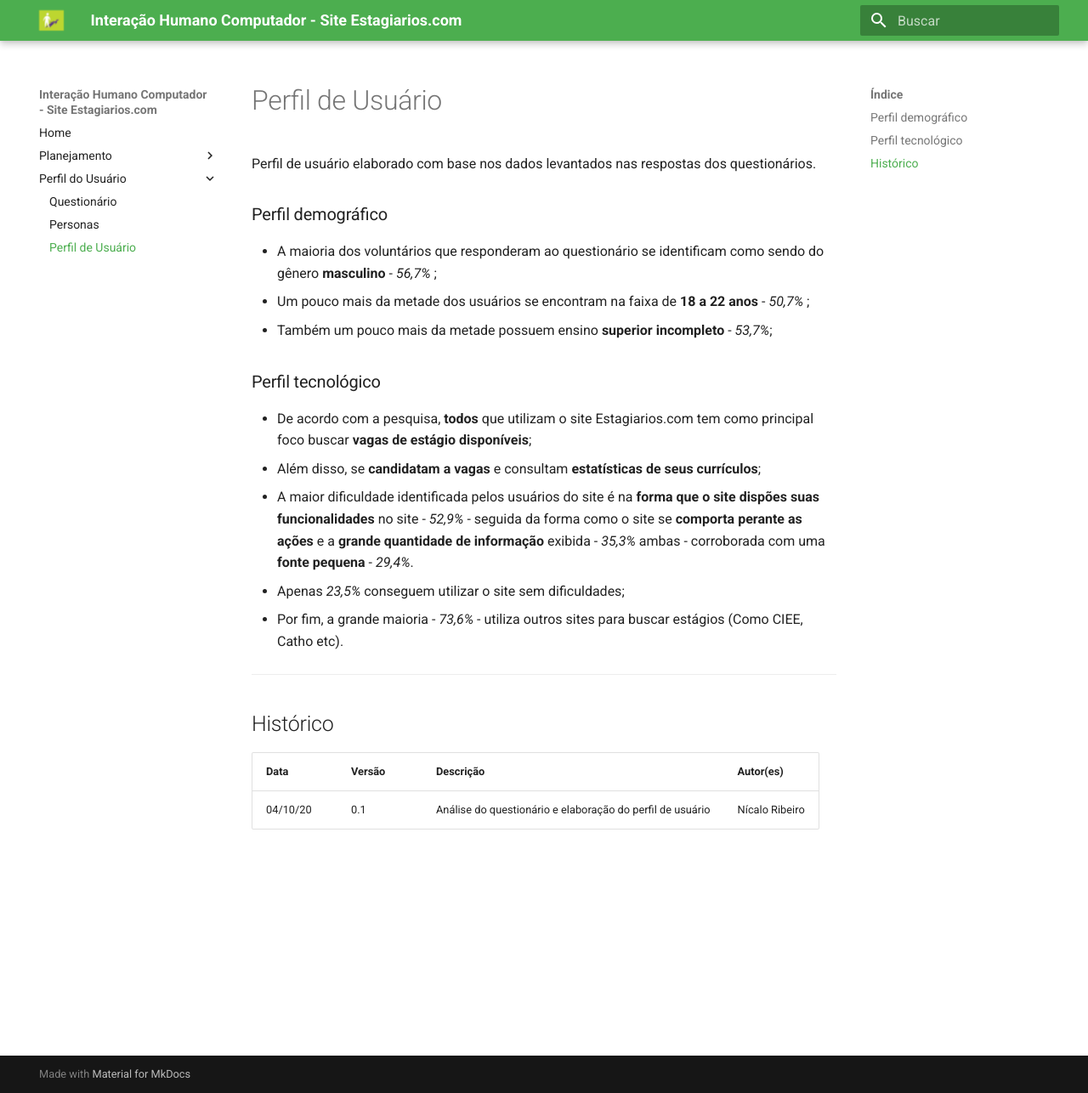
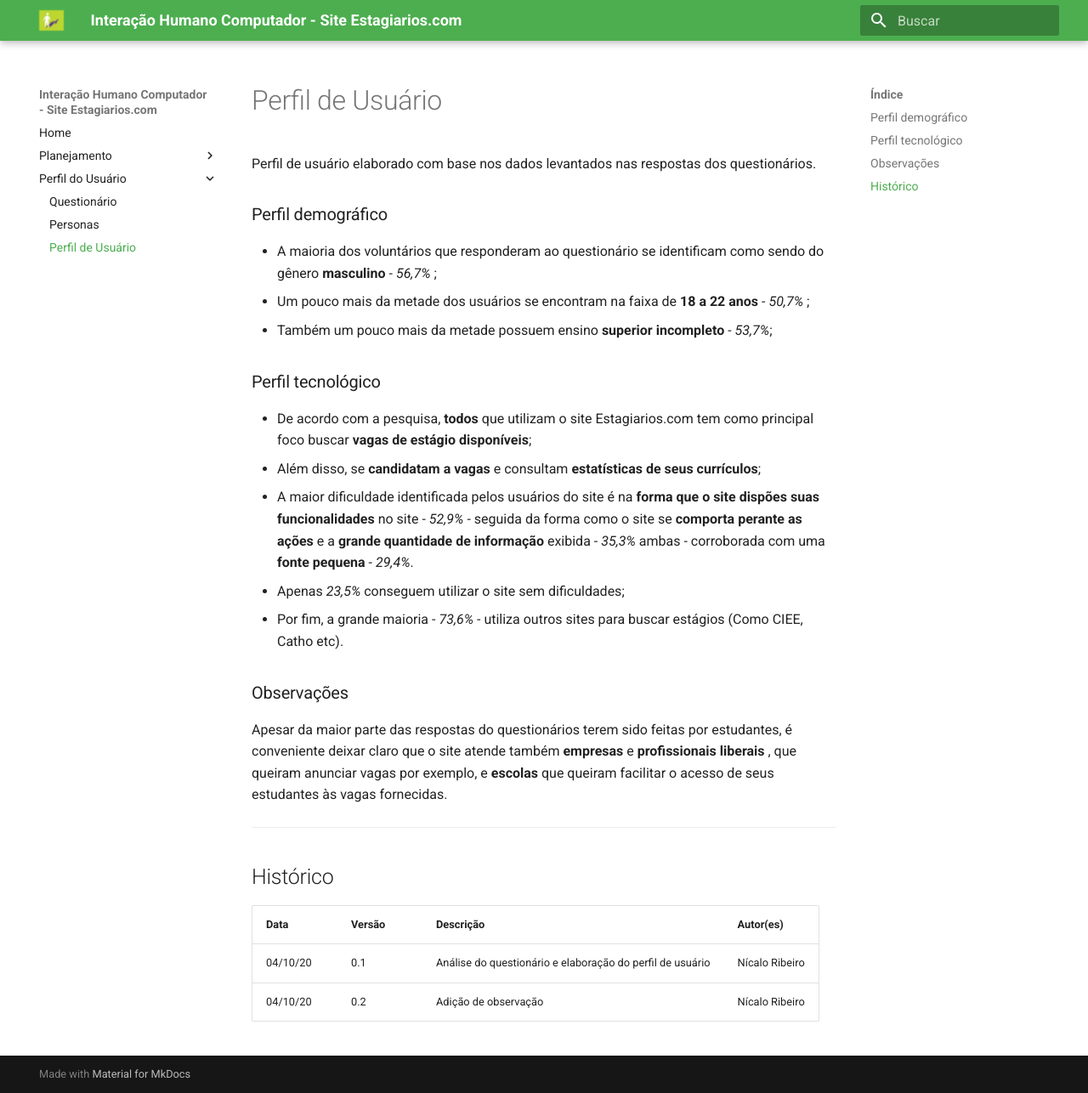
Before and after one commit to Gustavo-Nogueira/2020.1-Estagiarios.com, an MkDocs documentation site: the page built from docs/perfil_usuario/perfil.md, in a window 1280 px wide and 1286 px high. Shown: the whole window at 85% size. Built offline with MkDocs 1.6.1 and Material for MkDocs 9.7.7, drawn with Linux system fonts in a browser that asks for light colours.

Commit message:
Ajuste na pagina de Perfil de usuario

```diff
--- a/docs/perfil_usuario/perfil.md
+++ b/docs/perfil_usuario/perfil.md
@@ -13,6 +13,9 @@
 * Apenas *23,5%* conseguem utilizar o site sem dificuldades;
 * Por fim, a grande maioria - *73,6%* - utiliza outros sites para buscar estágios (Como CIEE, Catho etc).
 
+### Observações
+Apesar da maior parte das respostas do questionários terem sido feitas por estudantes, é conveniente deixar claro que o site atende também **empresas** e **profissionais liberais** , que queiram anunciar vagas por exemplo, e **escolas** que queiram facilitar o acesso de seus estudantes às vagas fornecidas.
+
 - - -
 
 ## Histórico
@@ -20,3 +23,4 @@
 | Data     | Versão | Descrição                             | Autor(es)        |
 | -------- | ------ | ------------------------------------- | ---------------- |
 | 04/10/20 | 0.1    | Análise do questionário e elaboração do perfil de usuário  | Nícalo Ribeiro |
+| 04/10/20 | 0.2    | Adição de observação  | Nícalo Ribeiro |
```
